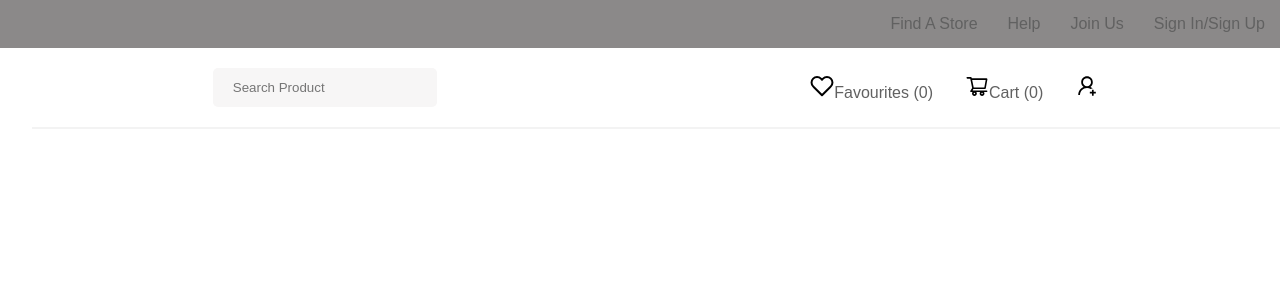
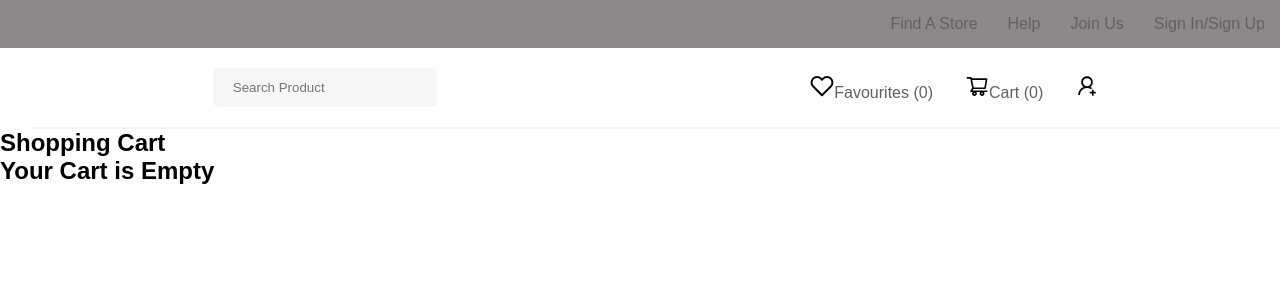
Before and after one commit to Nikhil422004/nike_clone, a React (Create React App) app: page /cart in a window 1280 px wide. Shown: the top 300 px of the page. Built offline with nearby package versions, Linux system fonts and the light colour scheme.

Commit message:
Cart and Adding Item Working

```diff
--- a/src/App.js
+++ b/src/App.js
@@ -1,10 +1,11 @@
-import { useState } from "react";
+import { useEffect, useState } from "react";
 import Navigation from "./Navigation/Nav";
 import Products from "./Products/Products";
 import Recommended from "./Recommended/Recommended";
 import Sidebar from "./Sidebar/Sidebar";
 import Topbar from "./Topbar/Topbar";
 import ProductDetails from "./ProductDetails/ProductDetails";
+import Cart from "./components/Cart";
 
 import { Routes, Route } from "react-router-dom";
 import "./index.css";
@@ -12,6 +13,19 @@ import "./index.css";
 import products from "./db/data";
 
 function App() {
+  // const products = useSelector((state) => state);
+
+  // const fetchProducts = async () => {
+  //   const response = await axios
+  //     .get("https://fakestoreapi.com/products")
+  //     .cathch((err) => {
+  //       console.log("err", err);
+  //     });
+  // };
+  // useEffect(() => {
+  //   fetchProducts();
+  // }, []);
+
   const [selectedCategory, setSelectedCategory] = useState(null);
   const [query, setQuery] = useState("");
   const [selectedPriceRange, setSelectedPriceRange] = useState(null);
@@ -94,6 +108,7 @@ function App() {
           path="/product/:articleNo"
           element={<ProductDetails products={products} />}
         />
+        <Route path="/cart" element={<Cart />} />
       </Routes>
     </>
   );
--- a/src/Navigation/Nav.js
+++ b/src/Navigation/Nav.js
@@ -1,6 +1,7 @@
 import { FiHeart } from "react-icons/fi";
 import { AiOutlineShoppingCart, AiOutlineUserAdd } from "react-icons/ai";
 import "./Nav.css";
+import { Link } from "react-router-dom";
 import { useSelector } from "react-redux";
 
 function Navigation({ handleInputChange }) {
@@ -26,10 +27,11 @@ function Navigation({ handleInputChange }) {
           <FiHeart className="nav-icons" />
           Favourites ({stateF.length})
         </a>
-        <a href="#">
+        <Link to="/cart" className="gocartbtn">
           <AiOutlineShoppingCart className="nav-icons" />
           Cart ({state.length})
-        </a>
+        </Link>
+
         <a href="#">
           <AiOutlineUserAdd className="nav-icons" />
         </a>
--- a/src/ProductDetails/ProductDetails.js
+++ b/src/ProductDetails/ProductDetails.js
@@ -1,5 +1,5 @@
 import { useState, useEffect } from "react";
-import { useDispatch } from "react-redux";
+import { useDispatch, useSelector } from "react-redux";
 import { addCart, addFav } from "../redux/action";
 import { useParams } from "react-router";
 import { Link } from "react-router-dom";
@@ -7,18 +7,8 @@ import { Link } from "react-router-dom";
 import "./ProductDetails.css";
 
 function ProductDetails({ products }) {
-  // const {articleNo} = useParams();
-  // const [product, setProduct] = useState([])
+  const { articleNo } = useParams();
 
-  // useEffect(()=>{
-  //     const getProduct = async () => {
-  //         const response = await fetch(`https://apilink.com/${articleNo}`)
-  //         setProduct(await response.json())
-
-  //     }
-  //     getProduct();
-  // }, [input])
-  const { articleNo } = useParams();
   const product = products.find((products) => products.articleNo === articleNo);
 
   const dispatch = useDispatch();
--- a/src/components/Cart.js
+++ b/src/components/Cart.js
@@ -1,7 +1,63 @@
-import { useSelector } from "react-redux";
+import React from "react";
+import { useSelector, useDispatch } from "react-redux";
+import { addCart, delCart } from "../redux/action";
+// import "./Cart.css";
 
-function Cart() {
-  return <div>Cart</div>;
-}
+const Cart = () => {
+  const state = useSelector((state) => state.handleCart);
+  const dispatch = useDispatch();
+
+  const handleAdd = (product) => {
+    dispatch(addCart(product));
+  };
+
+  const handleDel = (product) => {
+    dispatch(delCart(product));
+  };
+
+  const emptyCart = () => {
+    return (
+      <div className="empty-cart">
+        <h2>Your Cart is Empty</h2>
+      </div>
+    );
+  };
+
+  const cartItems = (product) => {
+    return (
+      <div className="cart-item" key={product.articleNo}>
+        <div className="cart-item-image">
+          <img src={product.imageUrl} alt={product.productName} />
+        </div>
+        <div className="cart-item-details">
+          <h3>{product.productName}</h3>
+          <p>${product.salePrice ? product.salePrice : product.listPrice}</p>
+          <div className="cart-item-actions">
+            <button onClick={() => handleDel(product)}>-</button>
+            <span>{product.qty}</span>
+            <button onClick={() => handleAdd(product)}>+</button>
+          </div>
+        </div>
+      </div>
+    );
+  };
+
+  const checkoutButton = () => {
+    return (
+      <div className="checkout-button">
+        <button>Proceed to Checkout</button>
+      </div>
+    );
+  };
+
+  return (
+    <div className="cart-container">
+      <h2>Shopping Cart</h2>
+      {state.length === 0 && emptyCart()}
+      {state.length !== 0 && state.map(cartItems)}
+      {state.length !== 0 && checkoutButton()}
+    </div>
+  );
+};
 
 export default Cart;
--- a/src/redux/action/index.js
+++ b/src/redux/action/index.js
@@ -1,6 +1,13 @@
 export const addCart = (product) => {
   return {
     type: "ADDITEM",
+    payload: product,
+  };
+};
+
+export const delCart = (product) => {
+  return {
+    type: "DELITEM",
     payload: product,
   };
 };
@@ -11,10 +18,3 @@ export const addFav = (product) => {
     payload: product,
   };
 };
-
-export const delCart = (product) => {
-  return {
-    type: "DELITEM",
-    payload: product,
-  };
-};
--- a/src/redux/reducer/handleCart.js
+++ b/src/redux/reducer/handleCart.js
@@ -4,10 +4,11 @@ const handleCart = (state = cart, action) => {
   const product = action.payload;
   switch (action.type) {
     case "ADDITEM":
+      console.log(product);
       const exist = state.find((x) => x.articleNo === product.articleNo);
       if (exist) {
         return state.map((x) =>
-          x.id === product.id ? { ...x, qty: x.qty + 1 } : x
+          x.articleNo === product.articleNo ? { ...x, qty: x.qty + 1 } : x
         );
       } else {
         const product = action.payload;
@@ -19,7 +20,6 @@ const handleCart = (state = cart, action) => {
           },
         ];
       }
-      break;
 
     case "DELITEM":
       const dexist = state.find((x) => x.articleNo === product.articleNo);
@@ -30,10 +30,9 @@ const handleCart = (state = cart, action) => {
           x.articleNo === product.articleNo ? { ...x, qty: x.qty - 1 } : x
         );
       }
-      break;
+
     default:
       return state;
-      break;
   }
 };
 
```
